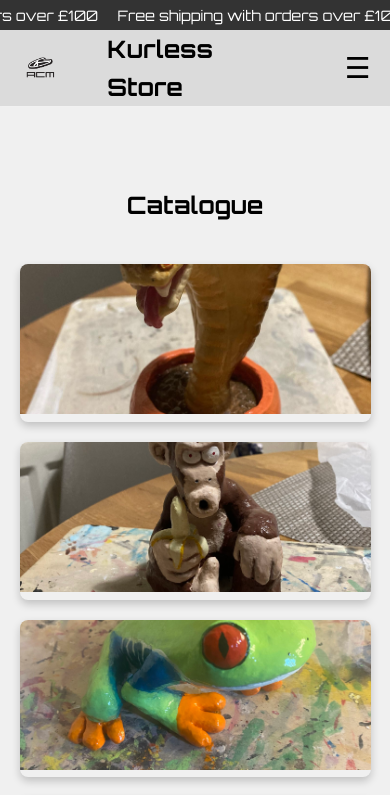
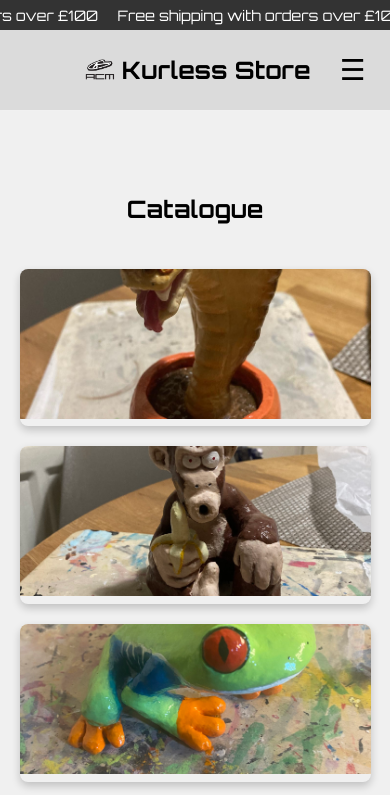
Before and after one commit to cris27-web/kurless, a plain HTML site: page about.html in a window 390 px wide. Shown: the top 795 px of the page. Drawn offline with Linux system fonts and the light colour scheme.

Commit message:
additional changes to styling and formatting!

```diff
--- a/css/styles.css
+++ b/css/styles.css
@@ -82,7 +82,7 @@ body {
 }
 
 .subscription-section__logo {
-    width: 150px; /* Adjust the size as needed */
+    width: 225px; /* Adjust the size as needed */
     height: auto;
     margin-bottom: 20px; /* Space between logo and title */
     animation: fadeIn 1s ease-in-out; /* Optional: Adds a fade-in effect */
@@ -141,7 +141,7 @@ body {
 .subscription-form__button {
     padding: 12px 30px;
     background-color: var(--color-primary);
-    color: var(--color-text);
+	color: #555555;
     border: none;
     border-radius: var(--border-radius); /* Same border-radius as input */
     font-size: 1rem;
@@ -248,53 +248,22 @@ body {
     position: relative;
     display: flex;
     align-items: center;
-    justify-content: space-between;
-    /* Added for better alignment */
+    justify-content: center; /* Centers the logo horizontally */
 }
 
 /* Logo Styles */
 .header__logo {
-    height: 65px; /* Reduced height from 50px to 40px */
+    height: 75px; /* Your specified height */
     width: auto;
-    margin-right: 10px; /* Reduced margin from 15px to 10px */
+    margin-right: 0; /* Remove margin to prevent shifting */
 }
 
-/* Adjust header__title to align with logo */
-.header__title {
-    font-size: 1.5rem; /* Reduced font size from 1.8rem to 1.5rem */
-    font-weight: 700;
+/* Navigation Styles */
+.nav {
+    position: absolute;
+    right: 20px; /* Adjust as needed for spacing from the right edge */
     display: flex;
     align-items: center;
-    position: absolute;
-    left: 50%;
-    transform: translateX(-50%);
-}
-
-/* Media Queries for Responsiveness */
-@media (max-width: 768px) {
-    .header__logo {
-        height: 35px; /* Reduced height from 40px to 35px */
-        margin-right: 8px; /* Reduced margin from 10px to 8px */
-    }
-
-    .header__title {
-        font-size: 1.3rem; /* Reduced font size from 1.5rem to 1.3rem */
-    }
-}
-
-@media (max-width: 480px) {
-    .header__logo {
-        height: 30px; /* Further reduced height for very small screens */
-        margin-right: 5px; /* Further reduced margin */
-    }
-
-    .header__title {
-        font-size: 1.1rem; /* Further reduced font size */
-    }
-}
-
-.nav {
-    position: relative;
 }
 
 .nav__list {
@@ -327,6 +296,34 @@ body {
     cursor: pointer;
 }
 
+/* Media Queries for Responsiveness */
+@media (max-width: 768px) {
+    .header__logo {
+        height: 35px; /* Reduced height for smaller screens */
+    }
+
+    .nav {
+        right: 10px; /* Adjust navigation position on smaller screens */
+    }
+
+    .nav__item {
+        margin: 0 10px;
+    }
+}
+
+@media (max-width: 480px) {
+    .header__logo {
+        height: 30px; /* Further reduced height */
+    }
+
+    .nav {
+        right: 5px;
+    }
+
+    .nav__item {
+        margin: 0 5px;
+    }
+}
 /* ================================
    Hero Section
 ================================= */
```
Also changed, not shown: index.html (+4 -5 lines).
